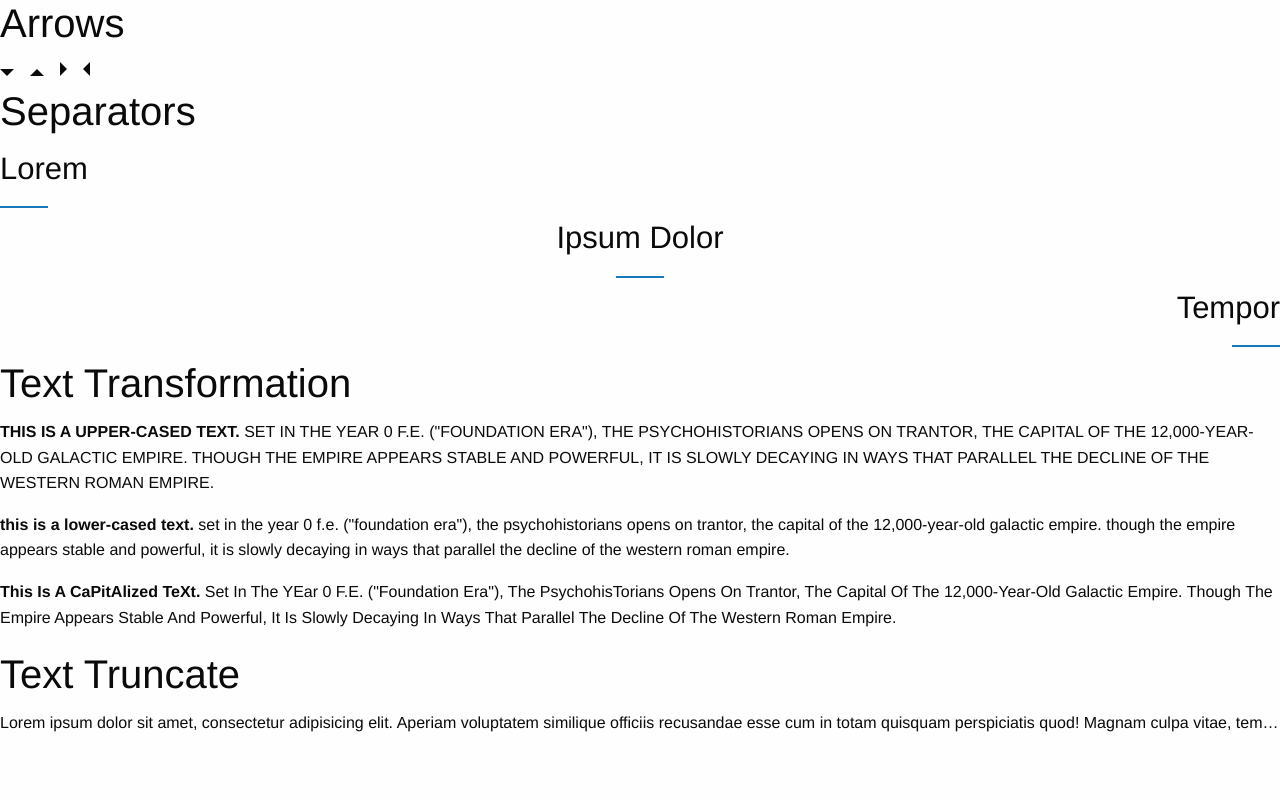
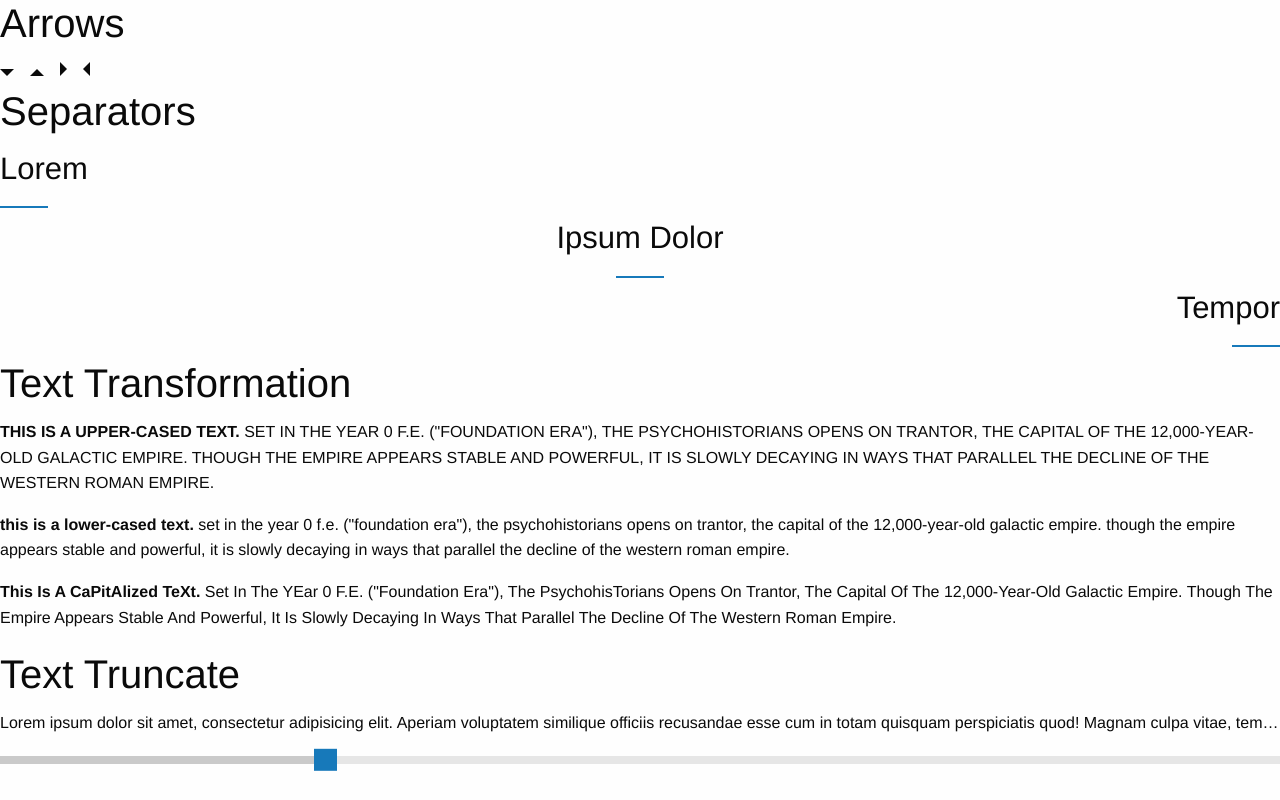
Before and after one commit to brigadecore/kashti, an Angular app: page /styleguide in a window 1280 px wide. Shown: the part 843-1643 px from the top of the page. Before the commit the page ends 1595 px from the top, so only its background shows below. Built offline with nearby package versions, Linux system fonts and the light colour scheme.

Commit message:
feat(styleguide): add foundation.js example to styleguide
- "declare var $" in the component seems hacky, but couldn't figure out
another way to satisfy tslint.

```diff
--- a/package.json
+++ b/package.json
@@ -23,6 +23,7 @@
     "@angular/router": "^5.0.0",
     "core-js": "^2.4.1",
     "foundation-sites": "^6.4.4-rc1",
+    "jquery": "^3.2.1",
     "rxjs": "^5.5.2",
     "zone.js": "^0.8.14"
   },
@@ -32,6 +33,7 @@
     "@angular/language-service": "^5.0.0",
     "@types/jasmine": "~2.5.53",
     "@types/jasminewd2": "~2.0.2",
+    "@types/jquery": "^3.2.17",
     "@types/node": "~6.0.60",
     "codelyzer": "^4.0.1",
     "jasmine-core": "~2.6.2",
--- a/src/app/style-guide/style-guide.component.html
+++ b/src/app/style-guide/style-guide.component.html
@@ -121,3 +121,9 @@
 <h2>Text Truncate</h2>
 <p class="text-truncate">Lorem ipsum dolor sit amet, consectetur adipisicing elit. Aperiam voluptatem similique officiis recusandae esse cum in totam
   quisquam perspiciatis quod! Magnam culpa vitae, tempore eos explicabo cupiditate. Deserunt, quisquam, quos!</p>
+
+<div class="slider" data-slider data-initial-start="50" data-end="200">
+  <span class="slider-handle" data-slider-handle role="slider" tabindex="1"></span>
+  <span class="slider-fill" data-slider-fill></span>
+  <input type="hidden">
+</div>
--- a/src/app/style-guide/style-guide.component.ts
+++ b/src/app/style-guide/style-guide.component.ts
@@ -1,4 +1,6 @@
 import { Component, OnInit } from '@angular/core';
+
+declare var $: any;
 
 @Component({
   selector: 'app-style-guide',
@@ -10,6 +12,7 @@ export class StyleGuideComponent implements OnInit {
   constructor() { }
 
   ngOnInit() {
+    $(document).foundation();
   }
 
 }
```
Also changed, not shown: .angular-cli.json, 1 other file (tests, documents, lock files or other folders).
